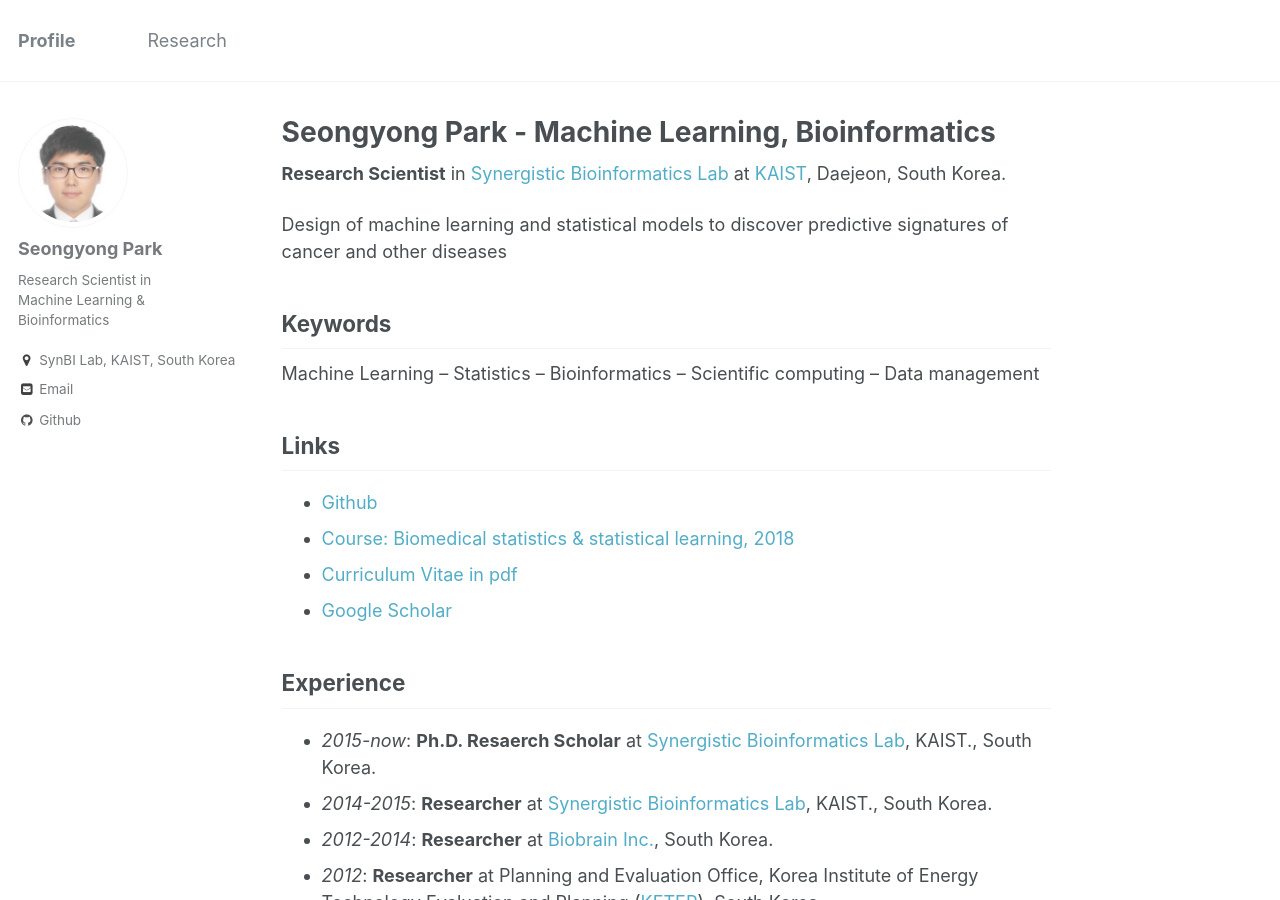
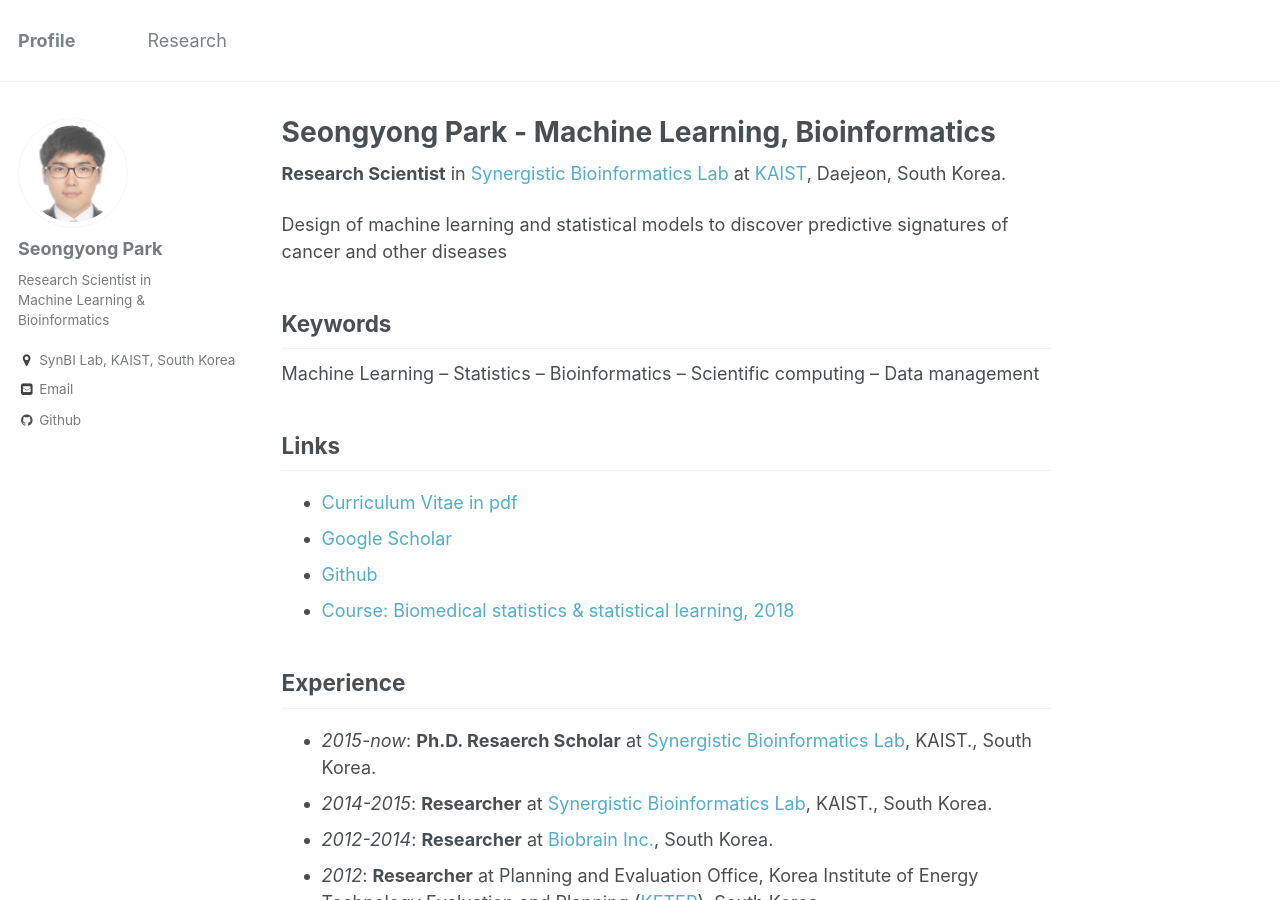
Before and after one commit to psychemistz/profile, a Jekyll site: the page built from index.md, in a window 1280 px wide and 900 px high. Built offline with Jekyll 4.4.1, drawn with Linux system fonts in a browser that asks for light colours; the list of posts is cut into pages by our own code.

```diff
--- a/index.md
+++ b/index.md
@@ -10,16 +10,16 @@ date:
 
 Design of machine learning and statistical models to discover predictive signatures of cancer and other diseases
 
+
 ## Keywords
-
 Machine Learning -- Statistics -- Bioinformatics -- Scientific computing -- Data management
 
+
 ## Links
-
+- [Curriculum Vitae in pdf](https://raw.githubusercontent.com/psychemistz/profile/master/files/pdf/cv.pdf)
+- [Google Scholar](https://scholar.google.com/citations?user=3GelV-YAAAAJ&hl=en)
 - [Github](https://github.com/psychemistz)
 - [Course: Biomedical statistics & statistical learning, 2018](https://psychemistz.github.io/bis335-2018/)
-- [Curriculum Vitae in pdf](https://raw.githubusercontent.com/psychemistz/profile/master/files/pdf/cv.pdf)
-- [Google Scholar](https://scholar.google.com/citations?user=3GelV-YAAAAJ&hl=en)
 
 
 ## Experience
@@ -28,10 +28,12 @@ Machine Learning -- Statistics -- Bioinformatics -- Scientific computing -- Data
 - *2012-2014*: **Researcher** at [Biobrain Inc.](https://biobrain.kr/), South Korea.
 - *2012*: **Researcher** at Planning and Evaluation Office, Korea Institute of Energy Technology Evaluation and Planning ([KETEP](https://www.ketep.re.kr/)), South Korea.
 
+
 ## Education
 - *2015-now*: **Ph.D.** in Bio and Brain Engineering at Korean Advanced Institute of Science and Technology ([KAIST](http://www.kaist.ac.kr)), Daejeon, South Korea.
 - *2010-2012*: **M.S.** in Mechanical Engineering. Ulsan National Institute of Science and Technology ([UNIST](http://www.unist.ac.kr/)), Ulsan, South Korea.
 - *2002-2010*: **B.S.** in Mechanical Engineering. Pukyung National University ([PKNU](http://www.pknu.ac.kr/)), Busan, South Korea.
+
 
 ## Bio
 I have over 7 years of experience in bioinformatics and machine learning. In the meantime, I managed *Multi-Component and Multi-Target (MCMT) drug discovery from Traditional Korean Medicine* project and initiated *Developing AI model for cancer drug discovery* projects for Synergistic Bioinformatics Lab at KAIST. I managed databases related to the bioinformatic/chemoinformatic discovery and closely interact with members of experimental labs who verify prediction of biomarkers and candidate drugs. I designed computational methods to harmonize prior knowledge of disease gene, biological network, disease mechanism associated gene sets and gene expression datasets of patient/model organisms. I managed CPU/GPU clusters to perform high-performance computing (HPC) too.
```
